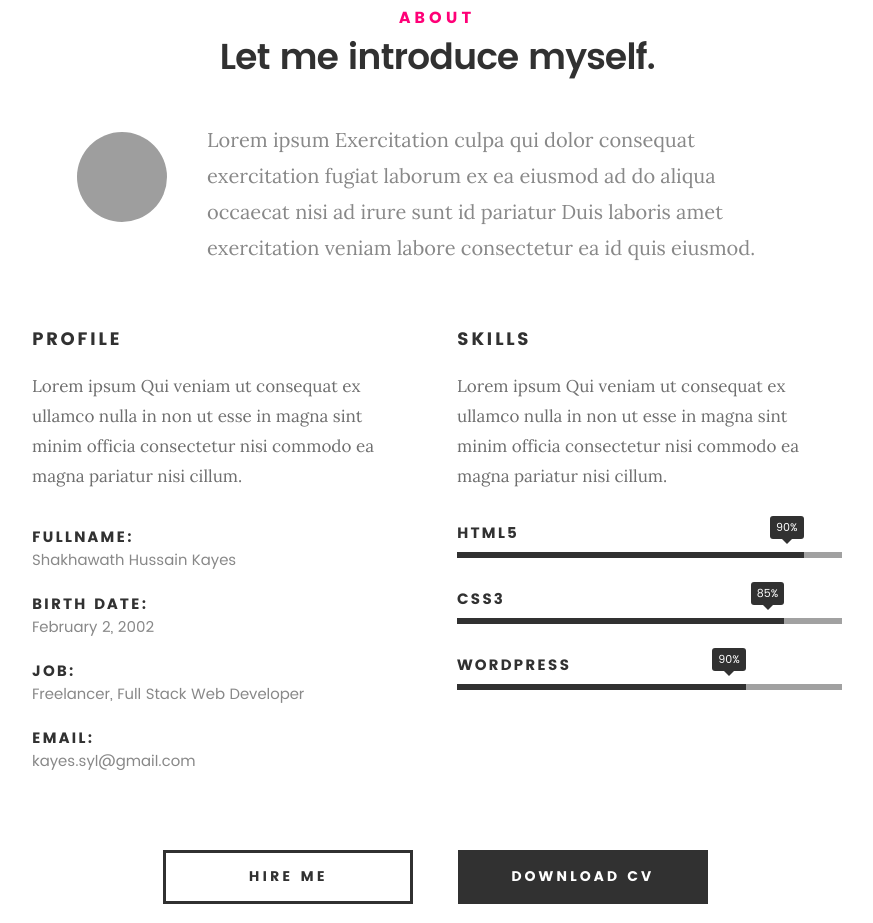
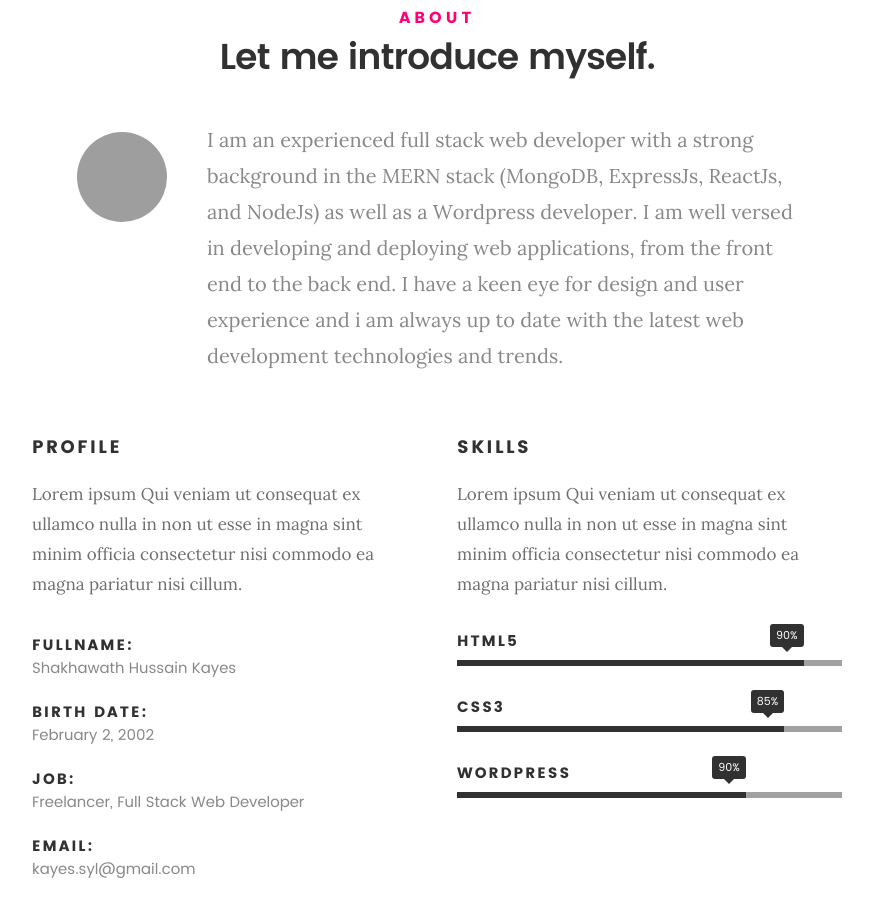
Before and after one commit to K4Y35/K4Y35.github.io, a plain HTML site: page index.html in a window 1280 px wide. Shown: the part 917-1840 px from the top of the page, without its empty margins (203-1076 px from the left). Drawn offline with Linux system fonts and the light colour scheme; grey boxes are pictures that could not be loaded; files whose address does not match are found by name.

Commit message:
Update index.html

```diff
--- a/index.html
+++ b/index.html
@@ -137,10 +137,13 @@
             <img src="images/profile-pic.jpg" alt="Profile Picture" />
 
             <p class="lead">
-              Lorem ipsum Exercitation culpa qui dolor consequat exercitation
-              fugiat laborum ex ea eiusmod ad do aliqua occaecat nisi ad irure
-              sunt id pariatur Duis laboris amet exercitation veniam labore
-              consectetur ea id quis eiusmod.
+              I am an experienced full stack web developer with a strong
+              background in the MERN stack (MongoDB, ExpressJs, ReactJs, and
+              NodeJs) as well as a Wordpress developer. I am well versed in
+              developing and deploying web applications, from the front end to
+              the back end. I have a keen eye for design and user experience and
+              i am always up to date with the latest web development
+              technologies and trends.
             </p>
           </div>
         </div>
```
